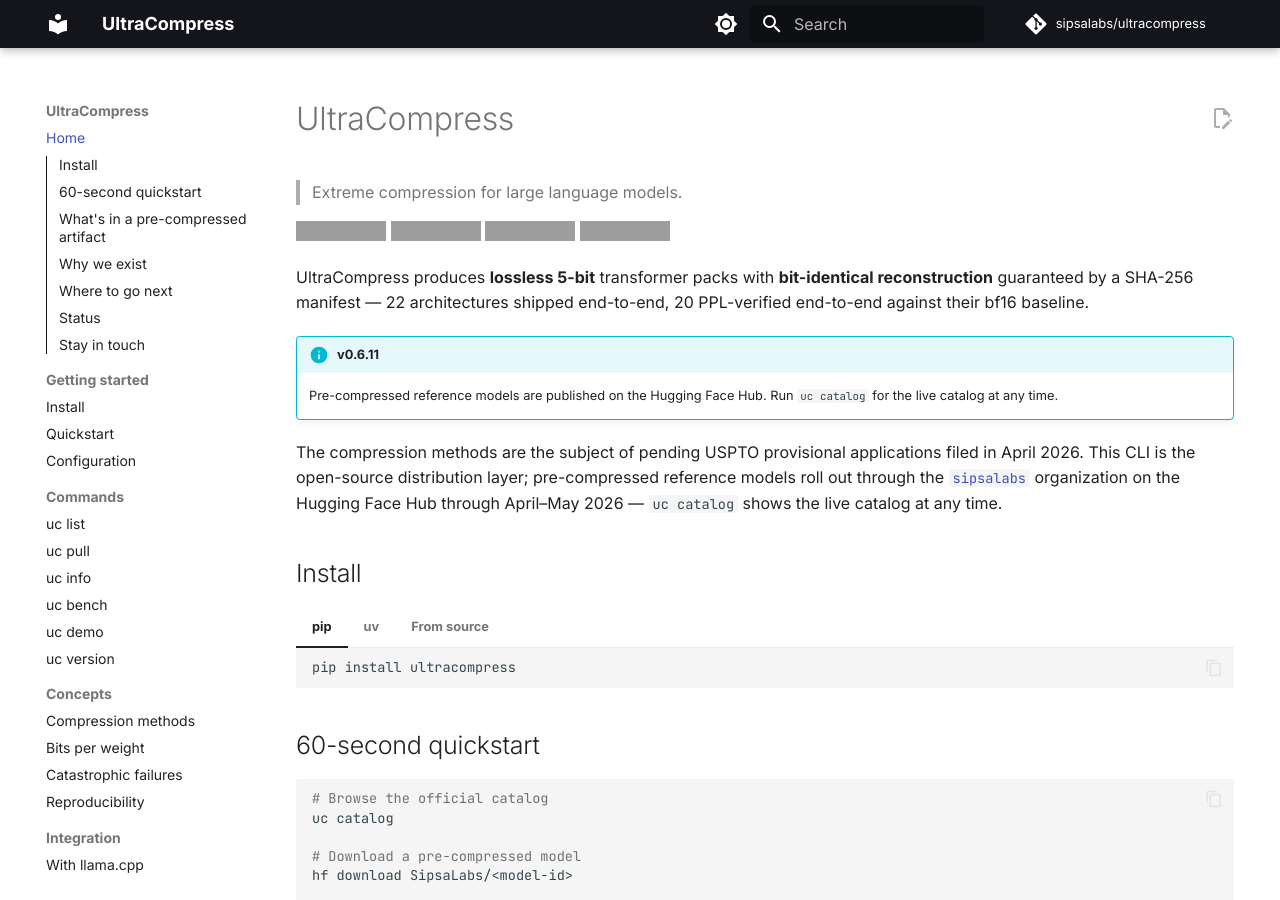
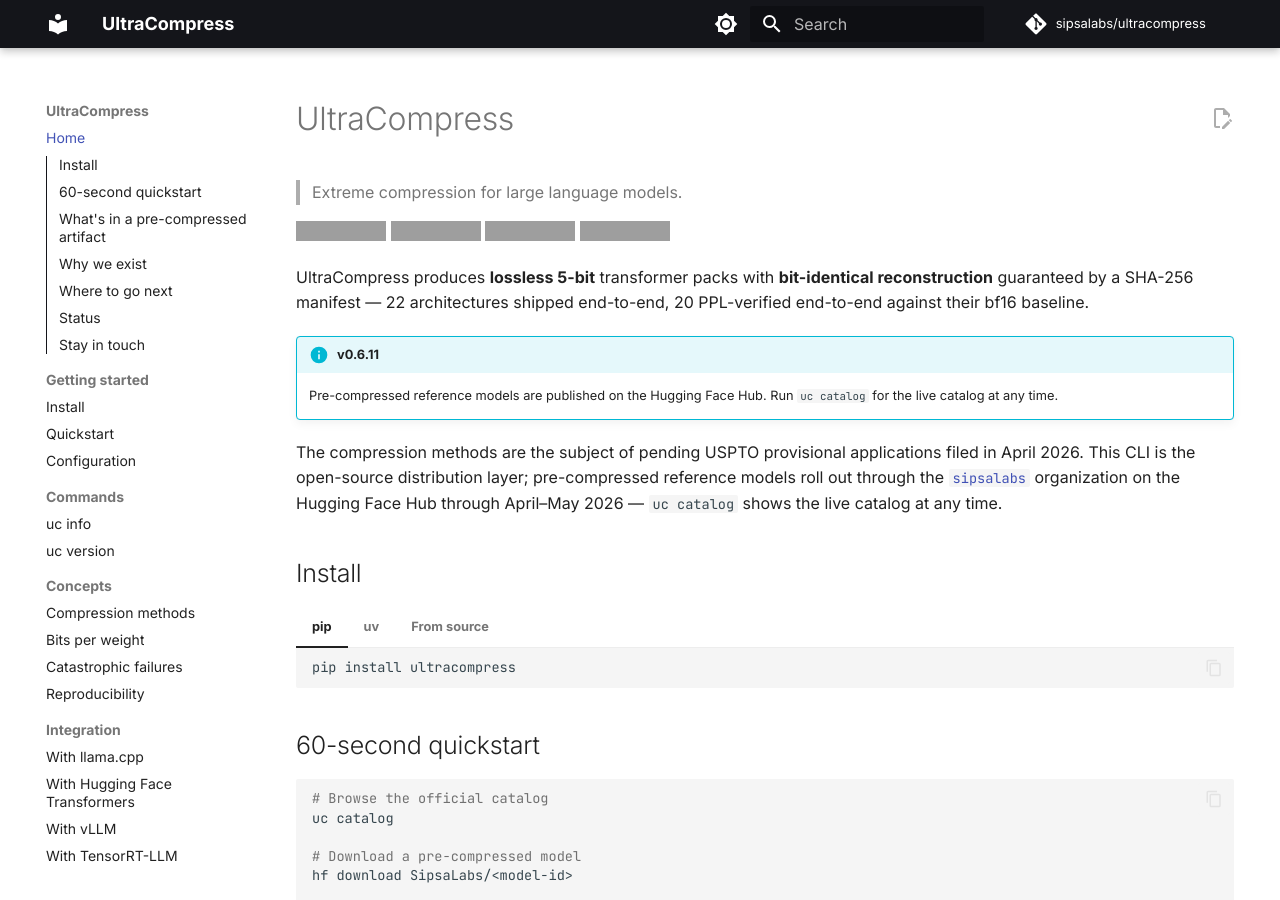
Before and after one commit to sipsalabs/ultracompress, an MkDocs documentation site: the page built from docs/index.md, in a window 1280 px wide and 900 px high. Built offline with MkDocs 1.6.1 and Material for MkDocs 9.7.7, drawn with Linux system fonts in a browser that asks for light colours; comment, search, counter and statistics services are not loaded; grey boxes are pictures that could not be loaded.

Commit message:
docs: 0.6.20 -> 0.6.21 in README badge+intro; remove dead mkdocs nav entries (commands/list,pull,bench,demo.md were deleted in source-of-truth unification commit); rewrite stale uc list/uc pull references in THIRD_PARTY_LICENSES.txt to factual current-CLI usage (uc catalog, uc info, hf download); add historical-note banner to docs/release_notes/v0.1.3.md clarifying that uc list/uc pull were removed in later releases

```diff
--- a/THIRD_PARTY_LICENSES.txt
+++ b/THIRD_PARTY_LICENSES.txt
@@ -23,7 +23,7 @@
    License: Apache License, Version 2.0
    Copyright: Copyright (c) Hugging Face, Inc. and contributors
    Source: https://github.com/huggingface/huggingface_hub
-   Use: Hugging Face Hub client used by `uc list`, `uc pull`, and artifact
+   Use: Hugging Face Hub client used for downloading published pack artifacts
         manifest distribution.
 
 2. safetensors
@@ -39,7 +39,7 @@
    License: Mozilla Public License 2.0 AND MIT License
    Copyright: Copyright (c) tqdm developers
    Source: https://github.com/tqdm/tqdm
-   Use: Progress-bar UI for long-running operations such as `uc pull` and
+   Use: Progress-bar UI for long-running operations such as
         manifest verification.  Subject to MPL-2.0 file-level copyleft for
         the tqdm-licensed source files; MIT for the remainder of the
         codebase.
@@ -57,7 +57,7 @@
    License: MIT License
    Copyright: Copyright (c) 2020 Will McGugan
    Source: https://github.com/Textualize/rich
-   Use: Terminal rendering and formatting for `uc list`, `uc info`,
+   Use: Terminal rendering and formatting for `uc catalog`, `uc info`,
         `uc demo`.
 
 6. PyYAML
--- a/mkdocs.yml
+++ b/mkdocs.yml
@@ -81,11 +81,7 @@
       - Quickstart: getting-started/quickstart.md
       - Configuration: getting-started/configuration.md
   - Commands:
-      - uc list: commands/list.md
-      - uc pull: commands/pull.md
       - uc info: commands/info.md
-      - uc bench: commands/bench.md
-      - uc demo: commands/demo.md
       - uc version: commands/version.md
   - Concepts:
       - Compression methods: concepts/compression-methods.md
```
Also changed, not shown: README.md (+2 -2 lines), docs/release_notes/v0.1.3.md (+3 -0 lines).
